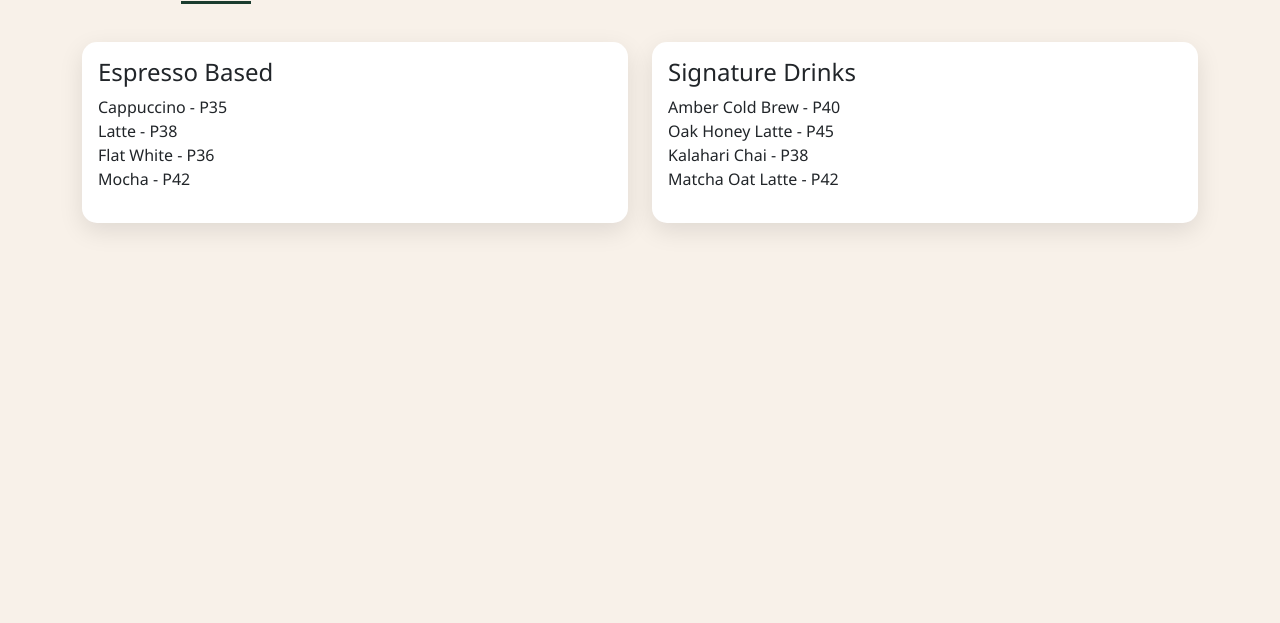
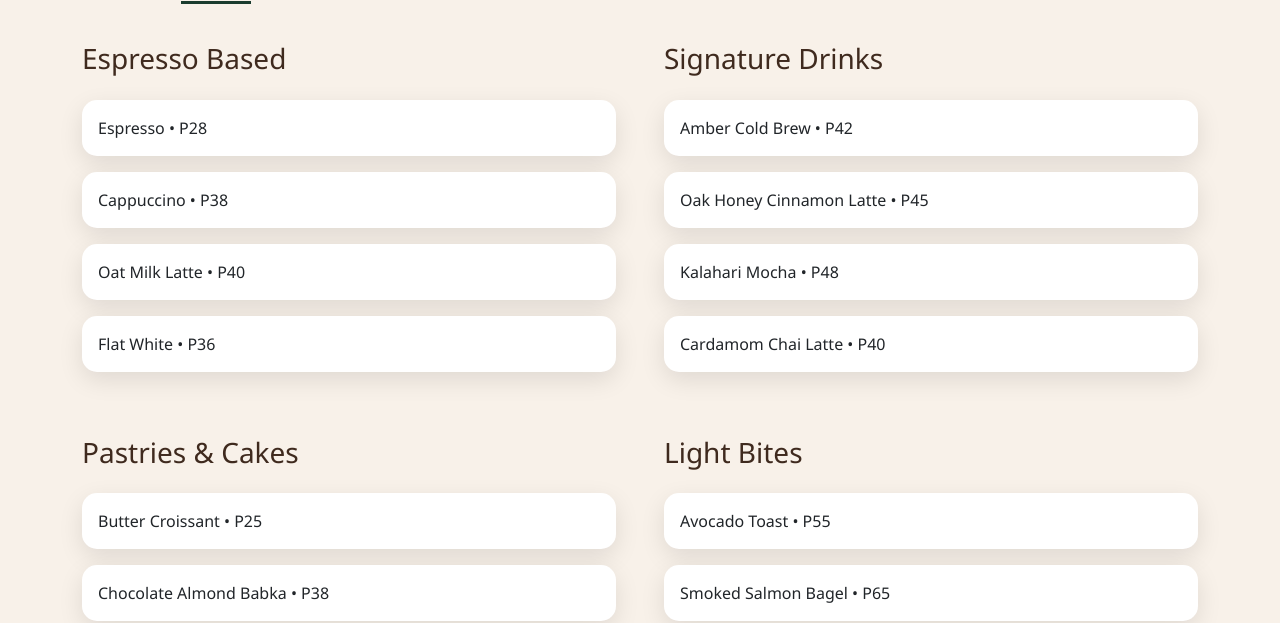
Before and after one commit to nicolekeitumetse/FBDA25-017, a plain HTML site: page menu.html in a window 1280 px wide. Shown: the part 177-800 px from the top of the page. Drawn offline with nearby package versions, Linux system fonts and the light colour scheme.

Commit message:
Update menu.html

```diff
--- a/menu.html
+++ b/menu.html
@@ -10,7 +10,7 @@
 </head>
 <body>
 
-    <nav class="navbar navbar-expand-lg navbar-dark bg-dark sticky-top">
+    <nav class="navbar navbar-expand-lg navbar-dark sticky-top">
         <div class="container">
             <a class="navbar-brand fw-bold" href="index.html">🌿 Amber & Oak</a>
             <div class="collapse navbar-collapse" id="navbarNav">
@@ -28,32 +28,36 @@
     <div class="container my-5">
         <h1 class="text-center display-4 mb-5 section-title">Our Menu</h1>
 
-        <div class="row g-4">
-            <div class="col-md-6">
-                <div class="card h-100">
-                    <div class="card-body">
-                        <h4>Espresso Based</h4>
-                        <ul class="list-unstyled">
-                            <li>Cappuccino - P35</li>
-                            <li>Latte - P38</li>
-                            <li>Flat White - P36</li>
-                            <li>Mocha - P42</li>
-                        </ul>
-                    </div>
-                </div>
+        <div class="row g-5">
+            <div class="col-lg-6">
+                <h3 class="mb-4 text-brown">Espresso Based</h3>
+                <div class="card mb-3"><div class="card-body">Espresso • P28</div></div>
+                <div class="card mb-3"><div class="card-body">Cappuccino • P38</div></div>
+                <div class="card mb-3"><div class="card-body">Oat Milk Latte • P40</div></div>
+                <div class="card mb-3"><div class="card-body">Flat White • P36</div></div>
             </div>
-            <div class="col-md-6">
-                <div class="card h-100">
-                    <div class="card-body">
-                        <h4>Signature Drinks</h4>
-                        <ul class="list-unstyled">
-                            <li>Amber Cold Brew - P40</li>
-                            <li>Oak Honey Latte - P45</li>
-                            <li>Kalahari Chai - P38</li>
-                            <li>Matcha Oat Latte - P42</li>
-                        </ul>
-                    </div>
-                </div>
+
+            <div class="col-lg-6">
+                <h3 class="mb-4 text-brown">Signature Drinks</h3>
+                <div class="card mb-3"><div class="card-body">Amber Cold Brew • P42</div></div>
+                <div class="card mb-3"><div class="card-body">Oak Honey Cinnamon Latte • P45</div></div>
+                <div class="card mb-3"><div class="card-body">Kalahari Mocha • P48</div></div>
+                <div class="card mb-3"><div class="card-body">Cardamom Chai Latte • P40</div></div>
+            </div>
+
+            <div class="col-lg-6">
+                <h3 class="mb-4 text-brown">Pastries & Cakes</h3>
+                <div class="card mb-3"><div class="card-body">Butter Croissant • P25</div></div>
+                <div class="card mb-3"><div class="card-body">Chocolate Almond Babka • P38</div></div>
+                <div class="card mb-3"><div class="card-body">Lemon Olive Oil Cake • P35</div></div>
+                <div class="card mb-3"><div class="card-body">Carrot & Walnut Cake • P42</div></div>
+            </div>
+
+            <div class="col-lg-6">
+                <h3 class="mb-4 text-brown">Light Bites</h3>
+                <div class="card mb-3"><div class="card-body">Avocado Toast • P55</div></div>
+                <div class="card mb-3"><div class="card-body">Smoked Salmon Bagel • P65</div></div>
+                <div class="card mb-3"><div class="card-body">Quiche of the Day • P48</div></div>
             </div>
         </div>
     </div>
```
